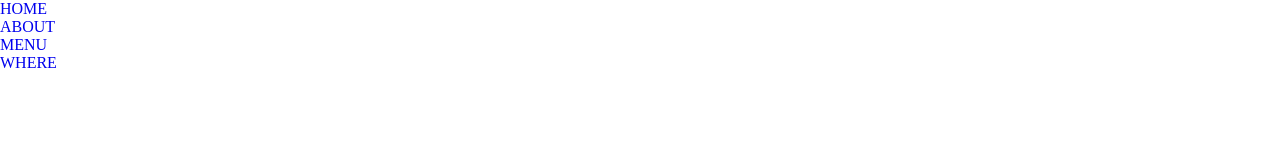
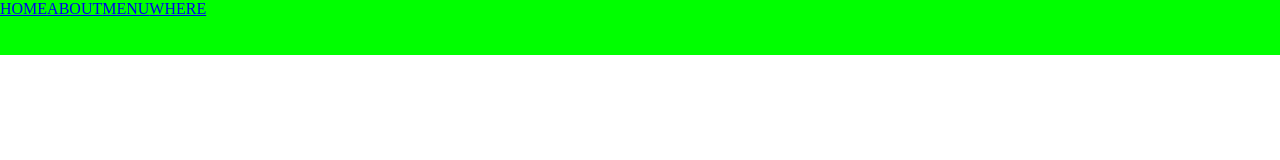
Before and after one commit to quynhchi1801/cafe, a plain HTML site: page index.html in a window 1280 px wide. Drawn offline with Linux system fonts and the light colour scheme.

Commit message:
fix header

```diff
--- a/asset/css/style.css
+++ b/asset/css/style.css
@@ -1,3 +1,4 @@
+/* Reset all */
 * {
     padding: 0;
     margin: 0;
@@ -13,13 +14,23 @@ body #main {
 
 }
 body #main #header  {
-
+    /* Kích thước */
+    width: 100%;
+    height: 55px;
+    background-color: red;
 }
 body #main #header ul{
+    width: 100%;
+    height: 55px;
     list-style-type: none;
     display: inline-block;
+    background-color: rgb(0, 255, 0);
 }
-body #main #header li a{
+
+body #main #header li{
+    float: left;
+}
+/* body #main #header li a{
     display: block;
     text-decoration: none;
-}
+} */
```
